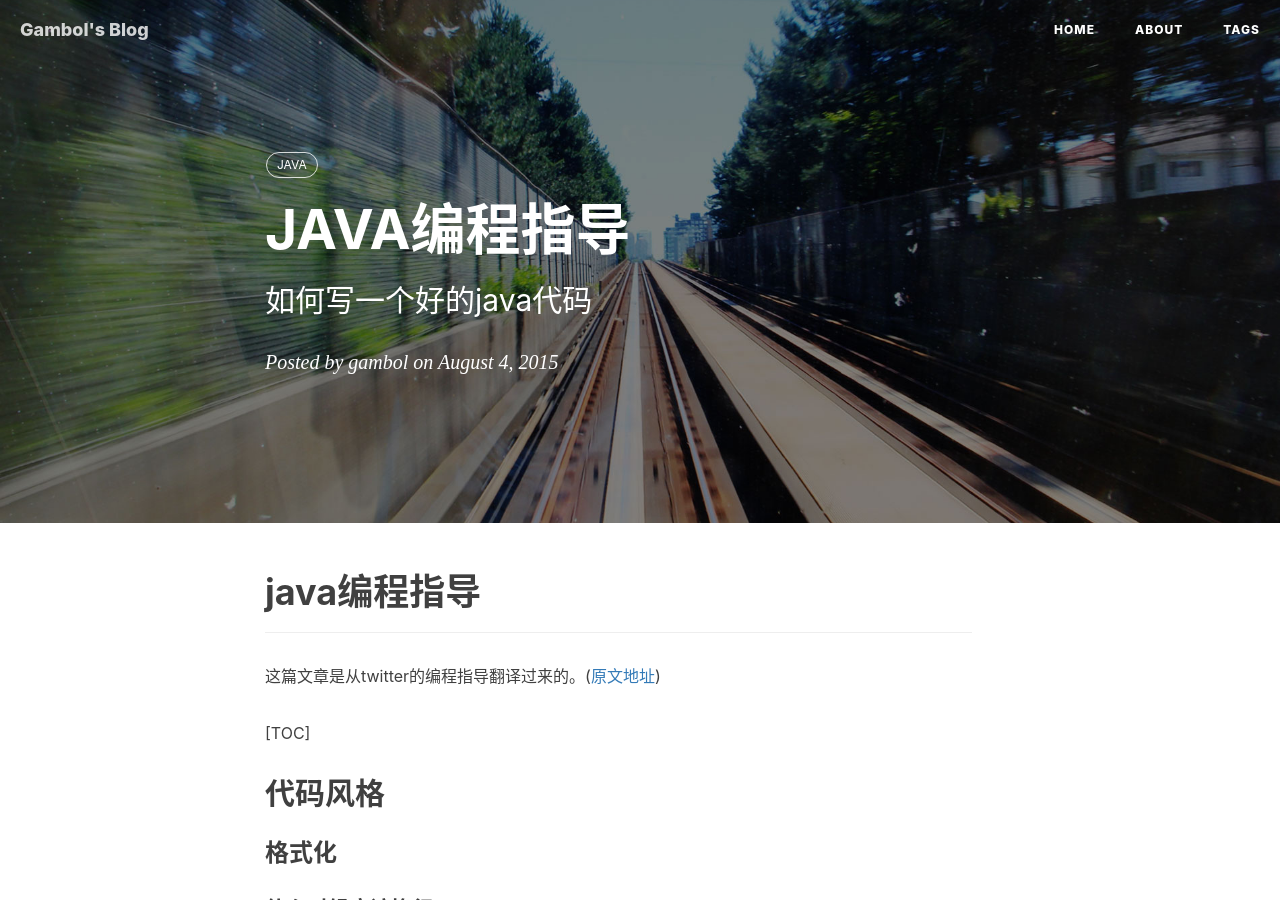
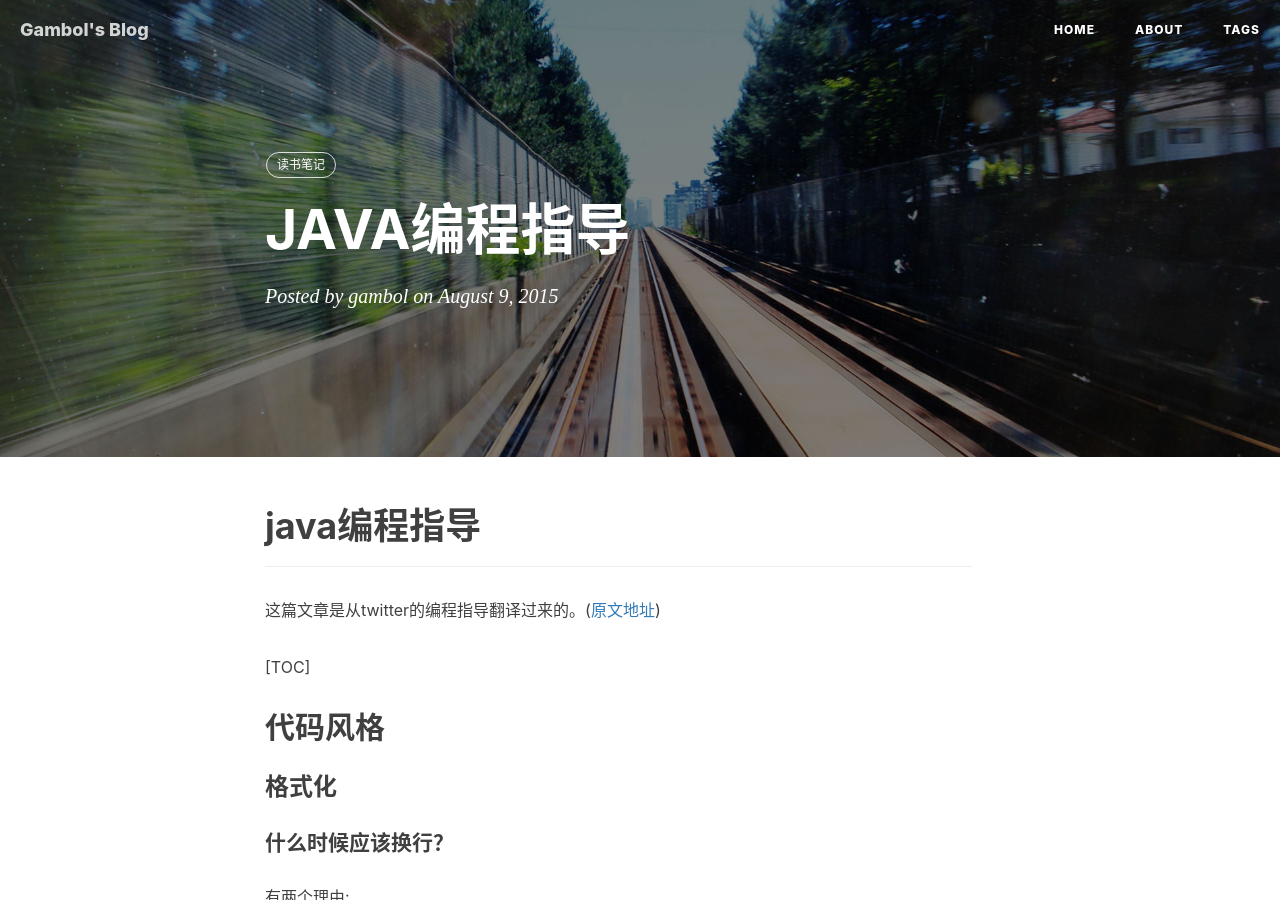
Before and after one commit to gambol/gambol.github.io, a Jekyll site: the page built from _posts/2015-08-09-codeguide.md, in a window 1280 px wide and 900 px high. Built offline with Jekyll 4.4.1, drawn with Linux system fonts in a browser that asks for light colours; nearby versions of some CDN libraries; comment, search, counter and statistics services are not loaded.

```diff
--- a/_posts/2015-08-09-codeguide.md
+++ b/_posts/2015-08-09-codeguide.md
@@ -1,12 +1,11 @@
 ---
 layout:     post
 title:      "JAVA编程指导"
-subtitle:   " 如何写一个好的java代码"
-date:       2015-08-04 12:00:00
+date:       2015-08-09 12:00:00
 author:     "gambol"
 header-img: "img/post-bg-2015.jpg"
 tags:
-    - JAVA
+    - 读书笔记
 ---
 
 # java编程指导
```
Also changed, not shown: _posts/2016-03-05-proxy.md (+6 -3 lines), 17 other files.
